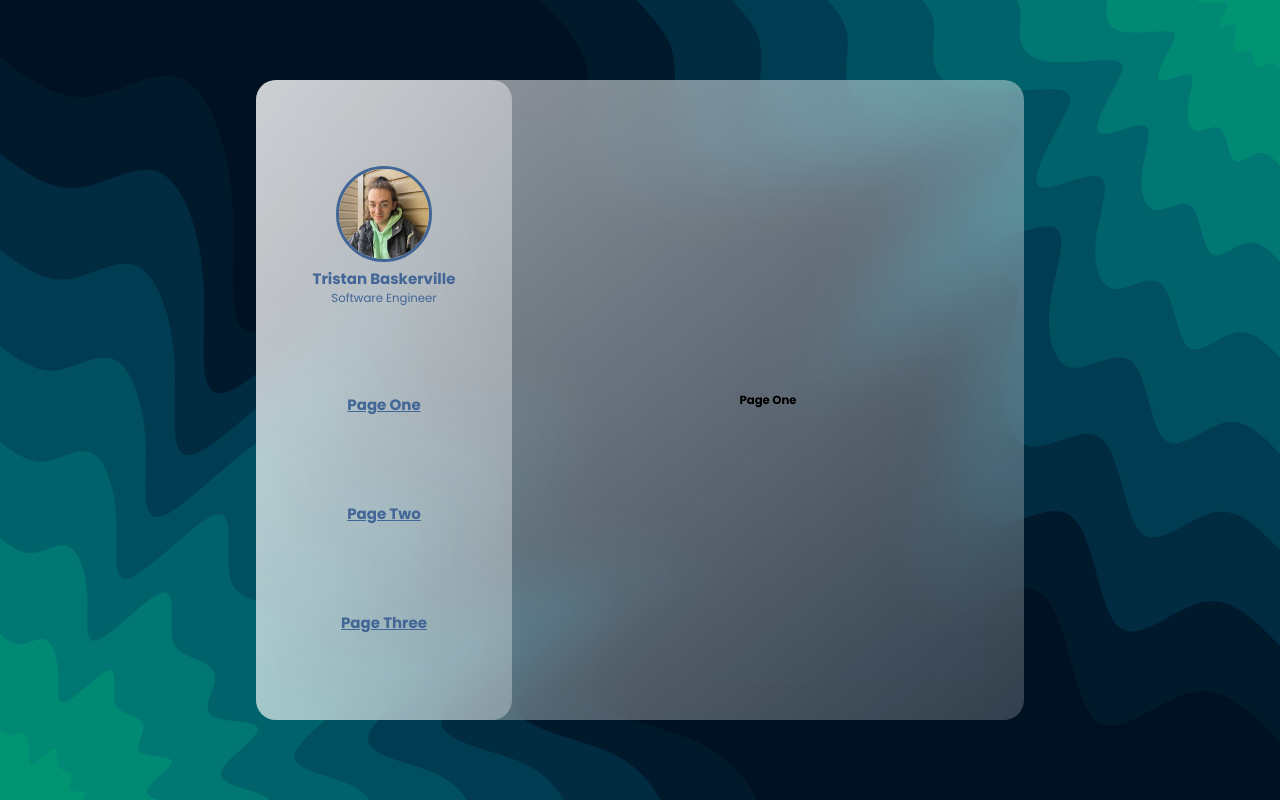
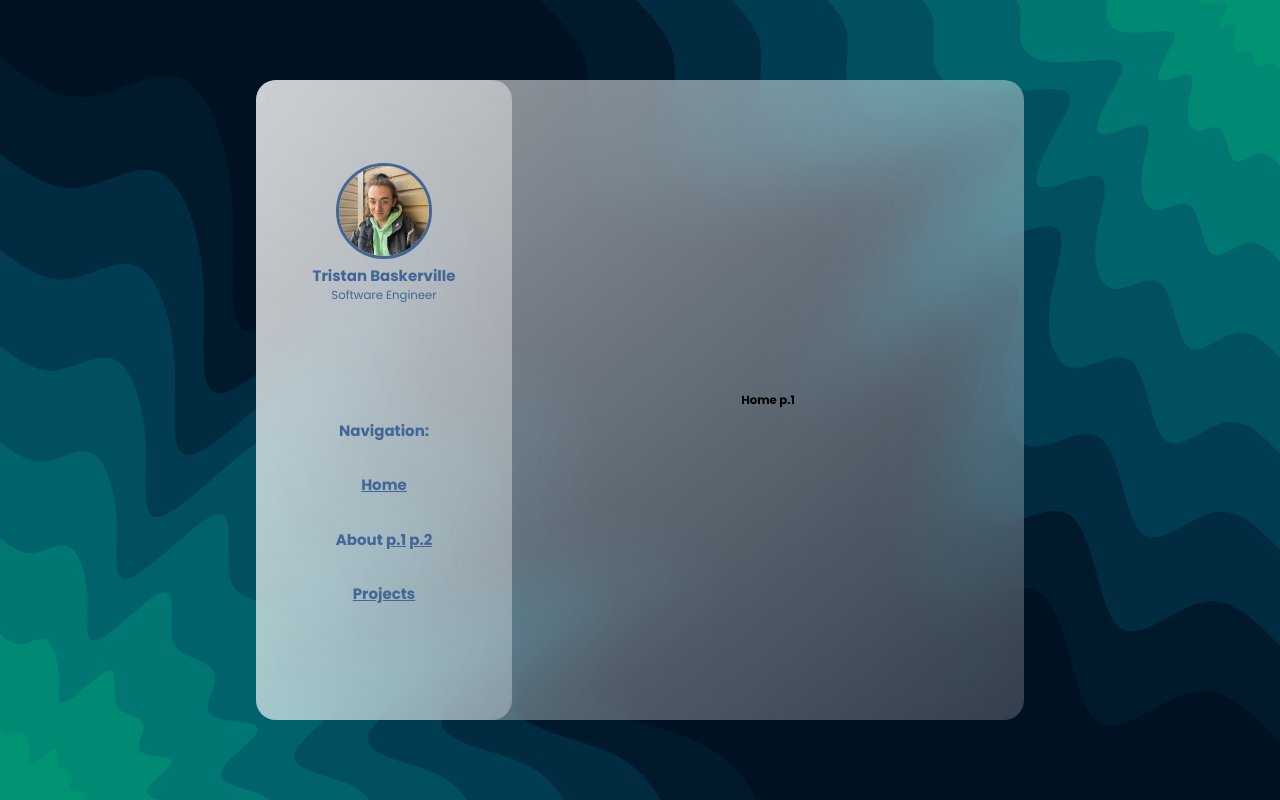
Before and after one commit to triskerville/triskerville.github.io, a plain HTML site: page index.html in a window 1280 px wide. Drawn offline with Linux system fonts and the light colour scheme.

Commit message:
Update to navigation and style.

```diff
--- a/index.html
+++ b/index.html
@@ -15,44 +15,47 @@
 <body>
   <main>
     <section class="glass">
-      <div class="dashboard">
-        <div class="user">
+      <div class="dashboard solid">
+        <div class="profile">
           <img class="avatar" src="./images/Profile.jpg" alt="Profile">
           <h2>Tristan Baskerville</h2>
           <h3>Software Engineer</h3>
         </div>
         <div class="links">
+          <h2>Navigation:</h2>
           <div class="link">
             <h2>
-              <a href="#page-one">Page One</a>
+              <a href="#home-1">Home</a>
             </h2>
           </div>
-        </div>
-        <div class="links">
+          <div class="link">
+            <h2>About
+              <a href="#about-1">p.1</a>
+              <a href="#about-2">p.2</a>
+            </h2>
+          </div>
           <div class="link">
             <h2>
-              <a href="#page-two">Page Two</a>
-            </h2>
-          </div>
-        </div>
-        <div class="links">
-          <div class="link">
-            <h2>
-              <a href="#page-three">Page Three</a>
+              <a href="#projects-1">Projects</a>
             </h2>
           </div>
         </div>
       </div>
-      <div class="info">
-        <section class="scrollable" id="page-one">
-          <h1>Page One</h1>
+      <div class="content">
+
+        <section class="page" id="home-1">
+          <h1>Home p.1</h1>
         </section>
-        <section class="scrollable" id="page-two">
-          <h1>Page Two</h1>
+        <section class="page" id="about-1">
+          <h1>About p.1</h1>
         </section>
-        <section class="scrollable" id="page-three">
-          <h1>Page Three</h1>
+        <section class="page" id="about-2">
+          <h1>About p.2</h1>
         </section>
+        <section class="page" id="projects-1">
+          <h1>Projects p.1</h1>
+        </section>
+
       </div>
     </section>
   </main>
--- a/style.css
+++ b/style.css
@@ -19,6 +19,11 @@ main{
   justify-content: center;
 }
 
+/* hyperlinks have a weird color, so we deactivate the weird color here */
+a, a:visited, a:hover, a:active {
+  color: inherit;
+}
+
 .glass {
   min-height: 80vh;
   width: 60%;
@@ -27,61 +32,74 @@ main{
     rgba(255,255,255, 0.6),
     rgba(255,255,255,0.2)
   );
+  backdrop-filter: blur(2rem);
   border-radius: 2rem;
   z-index: 2;
-  backdrop-filter: blur(2rem);
   display: flex;
 }
 
-.dashboard {
-  flex: 1;
-  display: flex;
-  flex-direction: column;
-  align-items: center;
-  justify-content: space-evenly;
-  text-align: center;
+.solid {
   background: linear-gradient(
     to right bottom,
     rgba(255,255,255, 0.5),
     rgba(255,255,255, 0.3)
   );
   border-radius: 2rem;
-}
-
-.user {
-  color: #426696;
-}
-.user h3 {
-  font-weight: normal;
-}
-
-a, a:visited, a:hover, a:active {
-  color: inherit;
-}
-
-.link {
   color: #426696;
 }
 
+.dashboard {
+  flex: 1;
+
+  /* align content inside the dashboard */
+  display: flex;
+  flex-direction: column;
+  align-items: center;
+  justify-content: space-evenly;
+  text-align: center;
+}
+.links {
+  flex: 0.5;
+  display: flex;
+  flex-direction: column;
+  justify-content: space-evenly;
+}
+.profile {
+  color: inherit;
+}
+.profile h3 {
+  font-weight: normal;
+}
 .avatar {
   width: 9.6rem;
   border-style: solid;
   border-radius: 50%;
 }
 
-.info {
+.content {
+  /* place after the dashboard */
   flex: 2;
-  /* Set the sections to scroll smoothly to each other */
+
+  display: grid;
+  grid-auto-flow: column;
+  /* set to count of rows, all set to 100% of content size */
+  grid-template-rows: repeat(3, 100%);
+  grid-template-columns: repeat(2, 100%);
+
+
+
+  /* set content to auto hide when overflowing. add nice scroll effect! */
+  overflow: hidden;
   scroll-behavior: smooth;
-  overflow-y: hidden;
-
+}
+.page {
+  height: 100%;
+  display: flex;
+  align-items: center;
+  justify-content: center;
 }
 
-.scrollable {
-  display: flex;
-  justify-content: center;
-  align-items: center;
-  width: 100%;
-  height: 100%;
-  /* scroll-snap-align: start; */
+#about-2 {
+  grid-column: 2 / 3;
+  grid-row: 2 / 3;
 }
```
Also changed, not shown: 1 other file.
